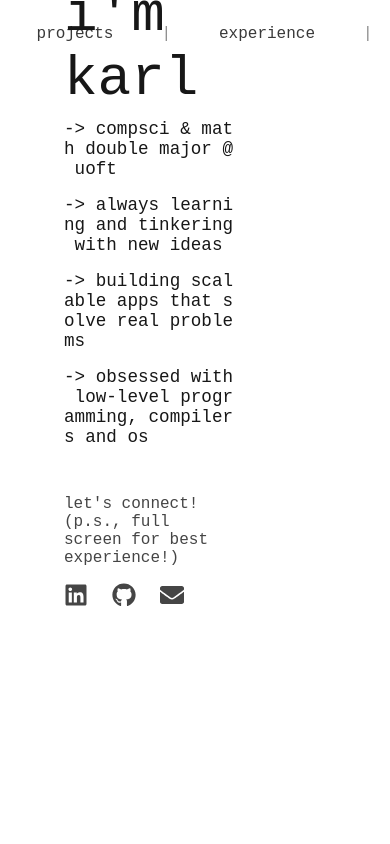
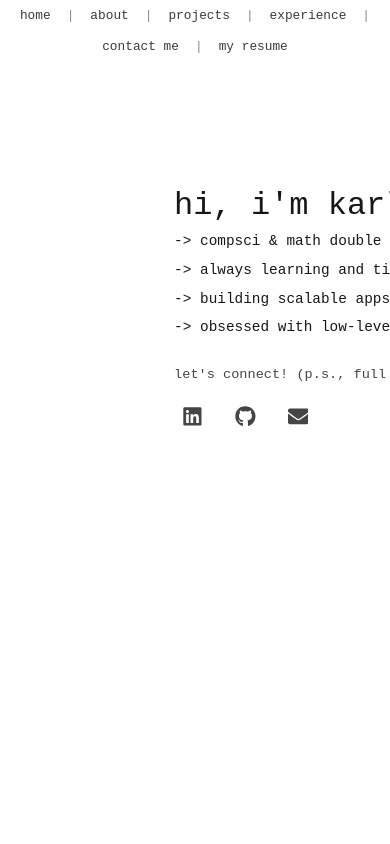
Before and after one commit to Karl-Michaud/portfolio-website, a Next.js app in the folder website/: page / in a window 390 px wide. Shown: the top 844 px of the page. Built offline with nearby package versions, Linux system fonts and the light colour scheme.

Commit message:
mobile compatibility (sorta)

```diff
--- a/website/src/app/about/about.module.css
+++ b/website/src/app/about/about.module.css
@@ -6,7 +6,7 @@
   min-height: 70vh;
   padding: 2rem;
   background-color: var(--background);
-  margin-top: 40rem;
+  margin-top: 41.5rem;
   /* margin-right: 28.5rem; */
 }
 
@@ -50,3 +50,46 @@
   display: inline-block;  /* shrinks container to content width */
   text-align: left;
 }
+
+/* Mobile-friendly about section */
+@media (max-width: 768px) {
+  .container {
+    margin-top: 20rem;
+    padding: 1.5rem;
+  }
+  .title {
+    font-size: 1.1rem;
+  }
+  .description {
+    font-size: 1rem;
+  }
+}
+
+@media (max-width: 480px) {
+  .container {
+    margin-top: 10rem;
+    padding: 1rem;
+    min-width: 800px;
+  }
+  .content {
+    max-width: 1000px;
+    width: 100%;
+  }
+  .title {
+    font-size: 1rem;
+  }
+  .description {
+    font-size: 0.9rem;
+    gap: 0.5rem;
+    margin-bottom: 2rem;
+    margin-top: 0.8rem;
+  }
+  .asciiBlock {
+    font-size: 0.8rem;
+    margin-top: 0.8rem;
+  }
+  .table {
+    font-size: 0.8rem;
+    max-width: 100%;
+  }
+}
--- a/website/src/app/components/ProjectCard.module.css
+++ b/website/src/app/components/ProjectCard.module.css
@@ -67,3 +67,49 @@
 .githubLink:hover svg {
   transform: rotate(3deg);
 }
+
+/* Mobile-friendly project cards */
+@media (max-width: 768px) {
+  .terminalBox {
+    max-width: 90vw;
+    font-size: 0.9rem;
+  }
+  .projectImage {
+    max-width: 100%;
+    height: auto;
+  }
+}
+
+@media (max-width: 480px) {
+  .terminalBox {
+    padding: 0.6rem;
+    max-width: 95vw;
+    font-size: 0.85rem;
+    line-height: 1.2;
+    overflow-x: auto;
+  }
+  .projectImage {
+    border-width: 1px;
+    max-width: 100%;
+    height: auto;
+  }
+  .stack {
+    font-size: 0.75rem;
+    margin: 0 0 0.4rem 0;
+  }
+  .summary {
+    font-size: 0.85rem;
+    margin: 0 0 0.6rem 0;
+    line-height: 1.3;
+  }
+  .githubLink {
+    font-size: 0.75rem;
+    padding: 0.4rem 0.8rem;
+    display: inline-block;
+    word-break: break-word;
+  }
+  .githubLink svg {
+    width: 14px;
+    height: 14px;
+  }
+}
--- a/website/src/app/contact/contact.module.css
+++ b/website/src/app/contact/contact.module.css
@@ -112,3 +112,59 @@
   width: 250px;               /* or any size you want */
   height: auto;
 }
+
+/* Mobile-friendly contact section */
+@media (max-width: 768px) {
+  .container {
+    margin-top: 18rem;
+    margin-right: 5rem;
+  }
+  .title {
+    font-size: 1.1rem;
+  }
+  .description {
+    font-size: 1rem;
+  }
+  .terminalBox {
+    max-width: 90vw;
+  }
+}
+
+@media (max-width: 480px) {
+  .container {
+    margin-top: 10rem;
+    margin-right: 14rem;
+    padding: 1rem;
+    min-width: 800px;
+  }
+  .content {
+    max-width: 1000px;
+    width: 100%;
+  }
+  .title {
+    font-size: 1rem;
+  }
+  .description {
+    font-size: 0.9rem;
+    gap: 0.5rem;
+    margin-bottom: 1.5rem;
+  }
+  .asciiBlock {
+    font-size: 0.8rem;
+    margin-top: 0.8rem;
+  }
+  .table {
+    font-size: 0.9rem;
+    gap: 0.15rem;
+  }
+  .terminalBox {
+    padding: 0.6rem;
+    max-width: 400px;
+    font-size: 0.85rem;
+    line-height: 1.2;
+  }
+  .projectImage {
+    width: 200px;
+    max-width: 200px;
+  }
+}
--- a/website/src/app/experience/experience.module.css
+++ b/website/src/app/experience/experience.module.css
@@ -74,3 +74,40 @@
   color: #4CAF50;
   font-weight: 500;
 }
+
+/* Mobile-friendly experience section */
+@media (max-width: 768px) {
+  .container {
+    margin-top: 15rem;
+    margin-right: 3rem;
+  }
+  .title {
+    font-size: 1.1rem;
+  }
+  .description {
+    font-size: 1rem;
+  }
+}
+
+@media (max-width: 480px) {
+  .container {
+    margin-top: 8rem;
+    margin-right: 9.5rem;
+    padding: 1rem;
+    min-width: 800px;
+  }
+  .content {
+    max-width: 1000px;
+    width: 100%;
+  }
+  .title {
+    font-size: 1rem;
+  }
+  .description {
+    font-size: 0.9rem;
+  }
+  .asciiBlock {
+    font-size: 0.8rem;
+    margin-top: 0.8rem;
+  }
+}
--- a/website/src/app/globals.css
+++ b/website/src/app/globals.css
@@ -15,6 +15,15 @@ html,
 body {
   max-width: 100vw;
   overflow-x: hidden;
+}
+
+/* Allow horizontal scrolling on mobile */
+@media (max-width: 768px) {
+  html,
+  body {
+    overflow-x: auto;
+    max-width: none;
+  }
 }
 
 body {
@@ -76,3 +85,23 @@ a {
   color: var(--foreground);
   opacity: 0.5;
 }
+
+/* Mobile-friendly navbar - readable and tappable */
+@media (max-width: 768px) {
+  .navbar {
+    gap: 1.5rem;
+    font-size: 0.9rem;
+    margin-top: 0.5rem;
+    padding: 0 1rem;
+    flex-wrap: wrap;
+  }
+}
+
+@media (max-width: 480px) {
+  .navbar {
+    gap: 1rem;
+    font-size: 0.8rem;
+    margin-top: 0.5rem;
+    padding: 0 0.5rem;
+  }
+}
--- a/website/src/app/home/intro.module.css
+++ b/website/src/app/home/intro.module.css
@@ -78,3 +78,50 @@
     opacity: 1;
     transform: translateY(-2px);
 }
+
+/* Mobile-friendly intro - readable and fits screen */
+@media (max-width: 768px) {
+  .container {
+    margin-top: 15rem;
+    margin-right: 5rem;
+    padding: 1.5rem;
+  }
+  .title {
+    font-size: 2.5rem;
+  }
+  .description {
+    font-size: 1rem;
+  }
+}
+
+@media (max-width: 480px) {
+  .container {
+    margin-top: 8rem;
+    margin-right: 20rem;
+    padding: 1rem;
+    min-width: 800px;
+  }
+  .content {
+    max-width: 800px;
+    width: 100%;
+  }
+  .title {
+    font-size: 2rem;
+    line-height: 1.2;
+  }
+  .description {
+    font-size: 0.9rem;
+    gap: 0.8rem;
+    margin-bottom: 2rem;
+  }
+  .connect {
+    font-size: 0.85rem;
+  }
+  .socialLinks {
+    gap: 1rem;
+  }
+  .socialLink {
+    font-size: 1.3rem;
+    padding: 0.5rem;
+  }
+}
--- a/website/src/app/page.module.css
+++ b/website/src/app/page.module.css
@@ -135,7 +135,14 @@ a.secondary {
 }
 
 @media (max-width: 600px) {
+  .container {
+    scroll-snap-type: none !important;
+    margin-top: 10rem;
+    padding-top: 4rem;
+  }
   .page {
+    scroll-snap-align: unset !important;
+    scroll-snap-stop: unset !important;
     padding: 32px;
     padding-bottom: 80px;
   }
@@ -169,6 +176,31 @@ a.secondary {
   }
 }
 
+@media (max-width: 480px) {
+  .container {
+    scroll-snap-type: none !important;
+    margin-top: 10rem;
+    padding-top: 4rem;
+  }
+  .page {
+    scroll-snap-align: unset !important;
+    scroll-snap-stop: unset !important;
+    padding: 16px;
+    gap: 32px;
+    padding-bottom: 40px;
+  }
+
+  .main {
+    gap: 16px;
+  }
+
+  .ctas a {
+    font-size: 12px;
+    height: 36px;
+    padding: 0 12px;
+  }
+}
+
 @media (prefers-color-scheme: dark) {
   .logo {
     filter: invert();
--- a/website/src/app/projects/projects.module.css
+++ b/website/src/app/projects/projects.module.css
@@ -189,3 +189,61 @@
 .height ProjectCard {
   min-height: 390px;       /* or use min-height */
 }
+
+/* Mobile-friendly projects section */
+@media (max-width: 768px) {
+  .container {
+    margin-top: 20rem;
+    margin-right: 5rem;
+  }
+  .title, .title2 {
+    font-size: 1.1rem;
+  }
+  .description {
+    font-size: 1rem;
+  }
+  .terminalBox {
+    max-width: 90vw;
+  }
+}
+
+@media (max-width: 480px) {
+  .container {
+    margin-top: 10rem;
+    margin-right: 15rem;
+    padding: 1rem;
+    min-width: 800px;
+  }
+  .content {
+    max-width: 1000px;
+    width: 100%;
+  }
+  .title, .title2 {
+    font-size: 1rem;
+    margin-bottom: 0.8rem;
+    margin-top: 0.8rem;
+  }
+  .description {
+    font-size: 0.9rem;
+    gap: 0.5rem;
+  }
+  .button {
+    font-size: 0.9rem;
+    width: auto;
+    min-width: 15ch;
+  }
+  .row {
+    gap: 0.5ch;
+    flex-wrap: wrap;
+  }
+  .terminalBox {
+    padding: 0.8rem;
+    max-width: 400px;
+    font-size: 0.85rem;
+    line-height: 1.3;
+  }
+  .height {
+    height: auto;
+    min-height: 250px;
+  }
+}
```
